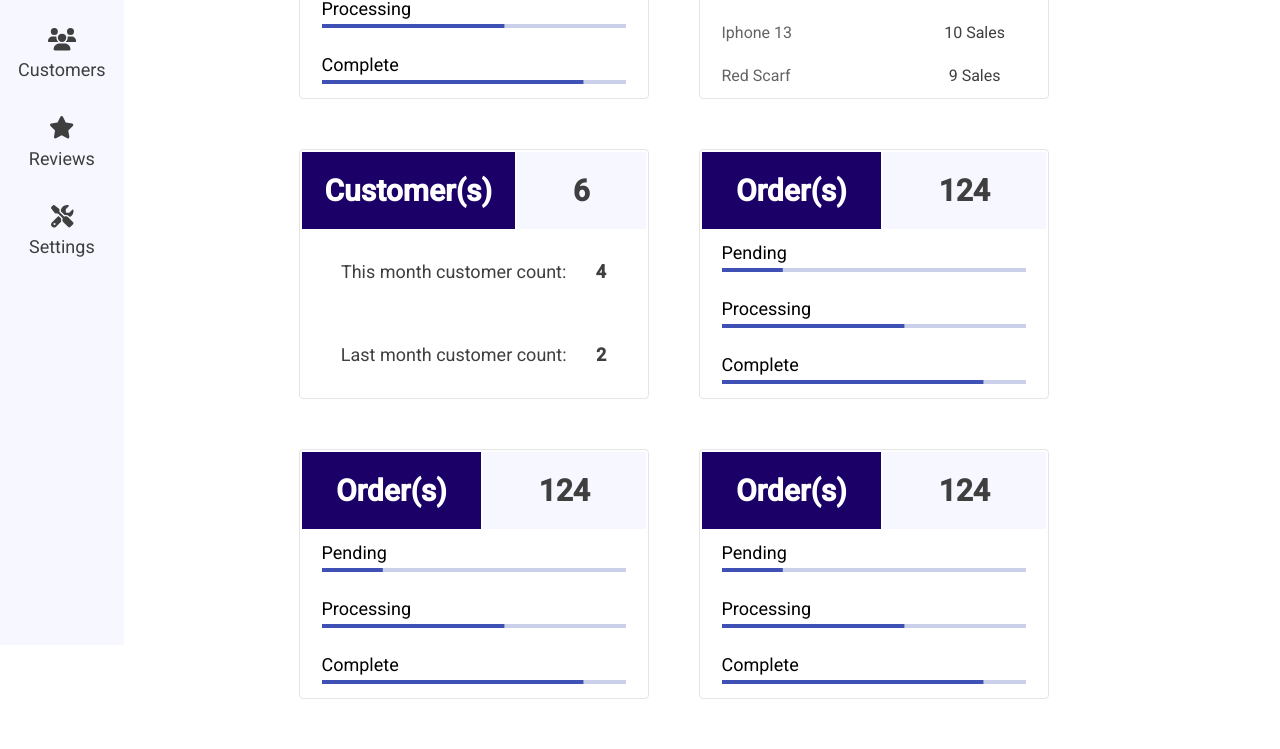
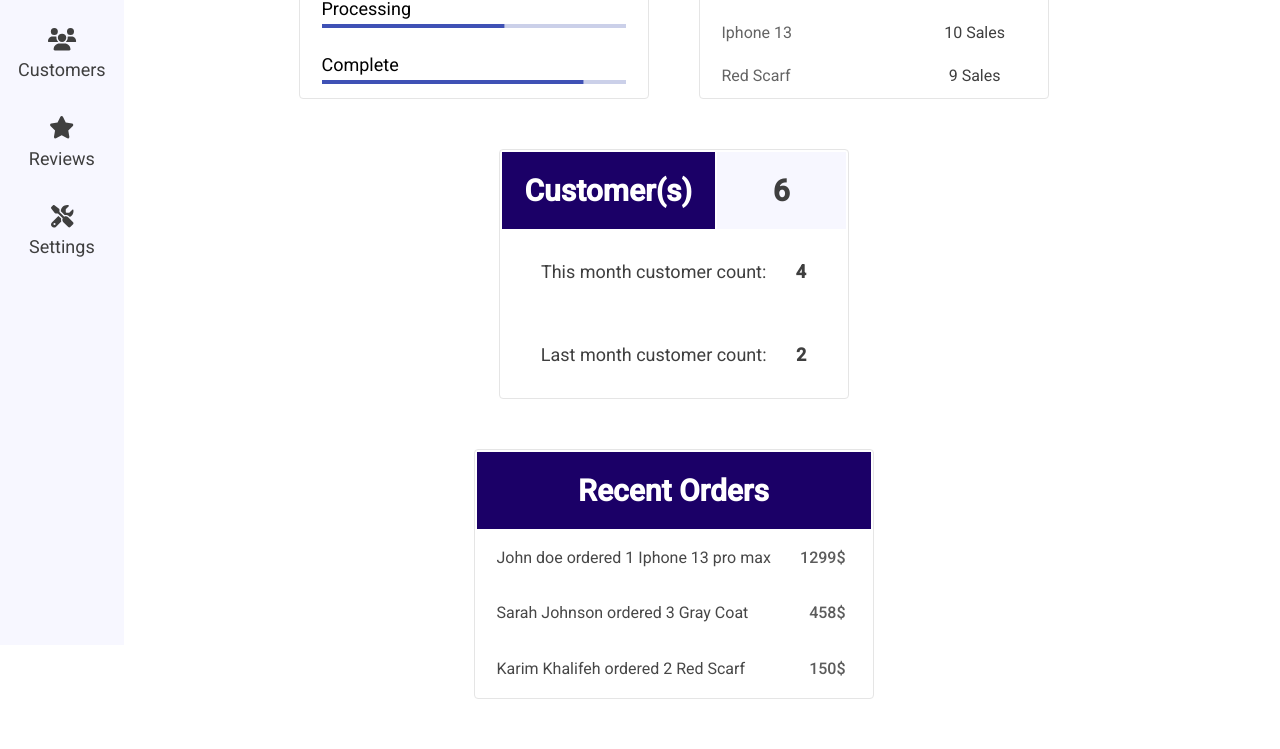
Before and after one commit to aminabdulkhalek/MultiVendor, an Angular app in the folder MultiVendor-FrontEnd/: page / in a window 1280 px wide. Shown: the part 320-1069 px from the top of the page. Before the commit the page ends 1044 px from the top, so only its background shows below. Built offline with nearby package versions, Linux system fonts and the light colour scheme.

Commit message:
added recent orders component to vendor dashboard

```diff
--- a/MultiVendor-FrontEnd/src/app/app.module.ts
+++ b/MultiVendor-FrontEnd/src/app/app.module.ts
@@ -13,6 +13,7 @@ import { FontAwesomeModule } from '@fortawesome/angular-fontawesome';
 import { OrdersTableComponent } from './vendor-dashboard/orders-table/orders-table.component';
 import { ProductsTableComponent } from './vendor-dashboard/products-table/products-table.component';
 import { CustomersTableComponent } from './vendor-dashboard/customers-table/customers-table.component';
+import { RecentOrdersTableComponent } from './vendor-dashboard/recent-orders-table/recent-orders-table.component';
 
 @NgModule({
   declarations: [
@@ -21,7 +22,8 @@ import { CustomersTableComponent } from './vendor-dashboard/customers-table/cust
     SidebarComponent,
     OrdersTableComponent,
     ProductsTableComponent,
-    CustomersTableComponent
+    CustomersTableComponent,
+    RecentOrdersTableComponent
   ],
   imports: [
     BrowserModule,
--- /dev/null
+++ b/MultiVendor-FrontEnd/src/app/vendor-dashboard/recent-orders-table/recent-orders-table.component.html
@@ -0,0 +1,17 @@
+<table>
+    <tr class="header">
+      <td colspan="2" class="sub-header">Recent Orders</td>
+    </tr>
+    <tr>
+      <td class="order">John doe ordered 1 Iphone 13 pro max </td>
+      <td class="price">1299$</td>
+    </tr>
+    <tr>
+      <td class="order">Sarah Johnson ordered 3 Gray Coat</td>
+      <td class="price">458$</td>
+    </tr>
+    <tr>
+      <td class="order">Karim Khalifeh ordered 2 Red Scarf</td>
+      <td class="price">150$</td>
+    </tr>
+  </table>
--- /dev/null
+++ b/MultiVendor-FrontEnd/src/app/vendor-dashboard/recent-orders-table/recent-orders-table.component.scss
@@ -0,0 +1,49 @@
+table {
+    border: 1px solid #E5E5E5;
+    border-radius: 4px;
+    width: 400px;
+    height: 250px;
+}
+
+
+.header {
+    font-size: x-large;
+    font-weight: 700;
+
+}
+
+.sub-header {
+    font-size: 30px;
+    color: white;
+    background-color: #1B0067;
+    height: 75px;
+    text-align: center;
+}
+
+.order-value {
+    font-size: 30px;
+    color: #3F3F3F;
+    background-color: #F7F7FF;
+    width: 100px;
+    text-align: center;
+}
+.title{
+    font-size: 18px;
+    padding-left: 20px;
+    border-bottom: 1px solid #E5E5E5;
+    height: 35px;
+}
+
+.order{
+    font-size: 16px;
+    color: #474747;
+    padding-left: 20px;
+}
+
+.price{
+    font-size: 16px;
+    color: #5c5c5c;
+    text-align: end;
+    padding-right: 25px;
+    font-weight: 500;
+}
--- /dev/null
+++ b/MultiVendor-FrontEnd/src/app/vendor-dashboard/recent-orders-table/recent-orders-table.component.ts
@@ -0,0 +1,15 @@
+import { Component, OnInit } from '@angular/core';
+
+@Component({
+  selector: 'app-recent-orders-table',
+  templateUrl: './recent-orders-table.component.html',
+  styleUrls: ['./recent-orders-table.component.scss']
+})
+export class RecentOrdersTableComponent implements OnInit {
+
+  constructor() { }
+
+  ngOnInit(): void {
+  }
+
+}
--- a/MultiVendor-FrontEnd/src/app/vendor-dashboard/vendor-dashboard.component.html
+++ b/MultiVendor-FrontEnd/src/app/vendor-dashboard/vendor-dashboard.component.html
@@ -12,7 +12,7 @@
   <app-orders-table class="table"></app-orders-table>
   <app-products-table class="table"></app-products-table>
   <app-customers-table class="table"></app-customers-table>
-  <app-orders-table class="table"></app-orders-table>
+  <app-recent-orders-table class="table"></app-recent-orders-table>
   <app-orders-table class="table"></app-orders-table>
   <app-orders-table class="table"></app-orders-table>
 </div>
```
Also changed, not shown: 1 other file (tests, documents, lock files or other folders).
